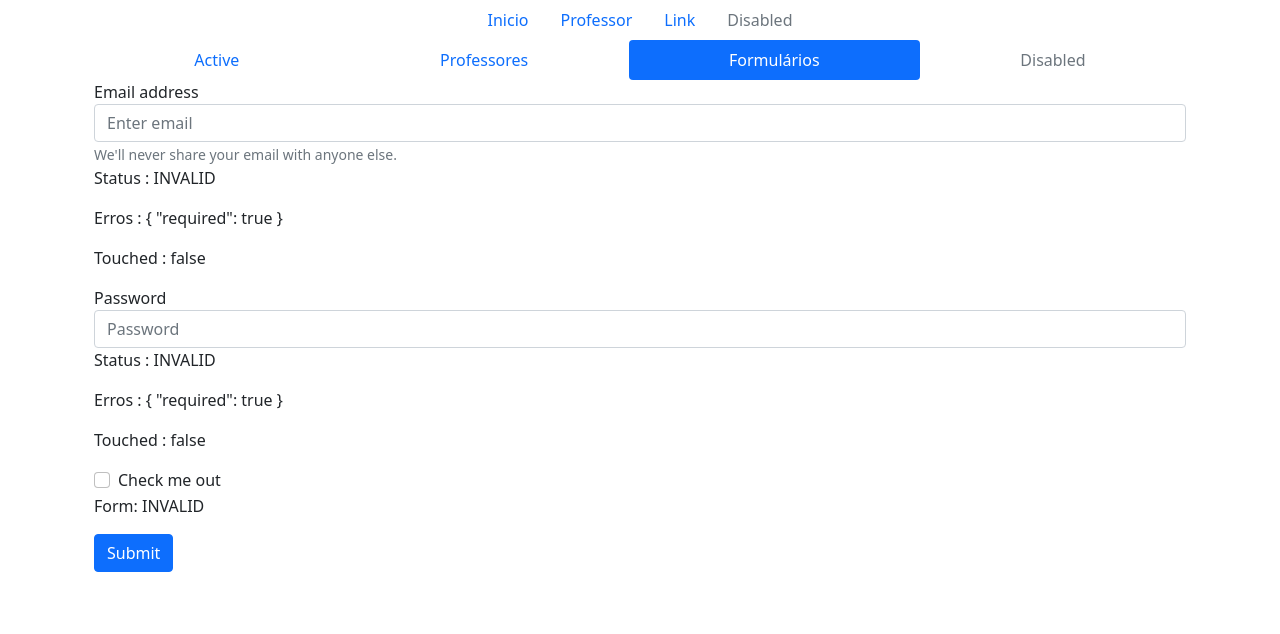
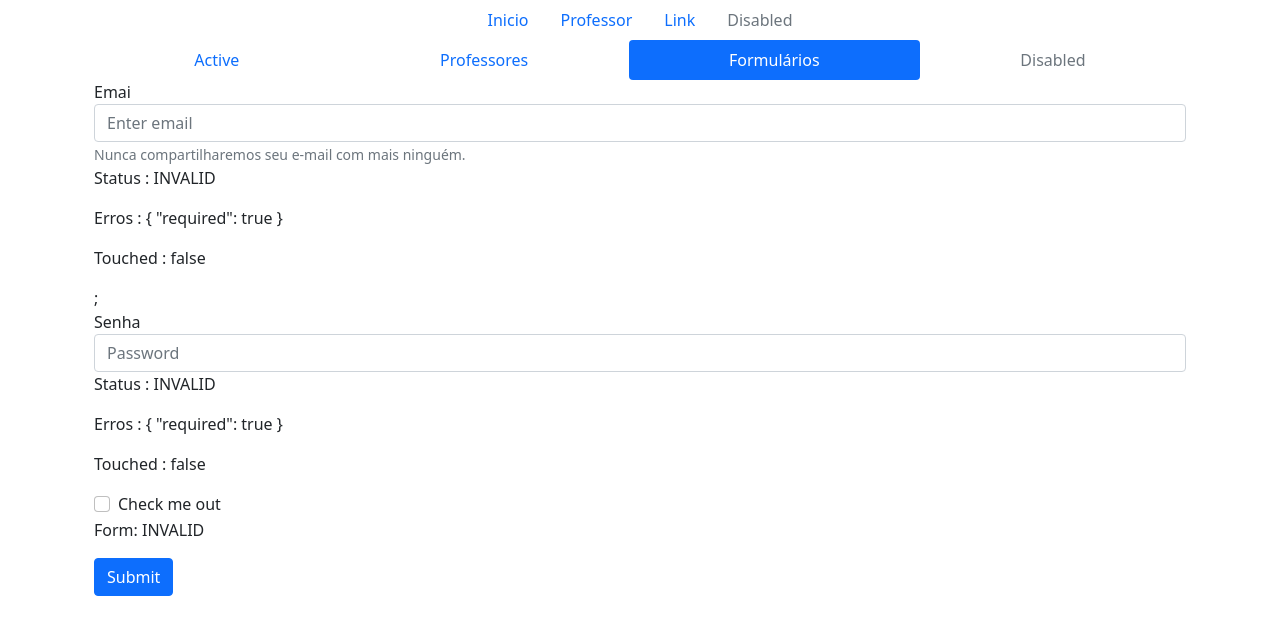
Before and after one commit to LineCaleffi/projeto-angular, an Angular app: page /formularios/reativo-form in a window 1280 px wide. Shown: the top 634 px of the page. Built offline with nearby package versions, Linux system fonts and the light colour scheme.

Commit message:
2504-atualizado

```diff
--- a/src/app/formularios/mostrar-mensagem/mostrar-mensagem.component.html
+++ b/src/app/formularios/mostrar-mensagem/mostrar-mensagem.component.html
@@ -0,0 +1,53 @@
+<div class="alert alert-danger" *ngIf="controles.status == 'INVALID' && controles.touched == true" role="alert">
+  Erro ao preencher o Email
+</div>
+
+<p>
+  Status : {{ controles.status }}
+</p>
+<p>
+  Erros : {{ controles.errors | json }}
+</p>
+<p>
+  Touched : {{ controles.touched  }}
+</p>
+
+<!-- reutilizando o component para não ficar repetindo códigos-->
+
+
+
+<!--
+  <div class="alert alert-danger" *ngIf="meuForm.controls['email'].status == 'INVALID' && meuForm.controls['email'].touched == true" role="alert">
+    Erro ao preencher o Email
+  </div>
+
+  <p>
+    Status : {{ meuForm.controls['email'].status }}
+  </p>
+  <p>
+    Erros : {{ meuForm.controls['email'].errors | json }}
+  </p>
+  <p>
+    Touched : {{ meuForm.controls['email'].touched  }}
+  </p>
+
+  <div class="alert alert-danger" *ngIf="meuForm.controls['password'].status == 'INVALID' && meuForm.controls['password'].touched == true" role="alert">
+    Erro ao preencher a senha
+  </div>
+
+  <p>
+    Status : {{ meuForm.controls['password'].status }}
+  </p>
+  <p>
+    Erros : {{ meuForm.controls['password'].errors | json }}
+  </p>
+  <p>
+    Touched : {{ meuForm.controls['password'].touched  }}
+  </p>
+-->
+
+
+<!--
+  div class="alert alert-danger" *ngIf="controles.status == 'INVALID' && controles.touched == true" role="alert"
+  Linha acima -> aparece uma mensagem de alerta quando o controle for invalido e quando o usuário sai do campo
+-->
--- a/src/app/formularios/mostrar-mensagem/mostrar-mensagem.component.ts
+++ b/src/app/formularios/mostrar-mensagem/mostrar-mensagem.component.ts
@@ -1,4 +1,5 @@
-import { Component, OnInit } from '@angular/core';
+import { Component, OnInit, Input } from '@angular/core';
+import { FormControl, FormGroup } from '@angular/forms';
 
 @Component({
   selector: 'app-mostrar-mensagem',
@@ -7,6 +8,9 @@ import { Component, OnInit } from '@angular/core';
 })
 export class MostrarMensagemComponent implements OnInit {
 
+  @Input()
+  controles : any;
+
   constructor() { }
 
   ngOnInit(): void {
--- a/src/app/formularios/reativo-form/reativo-form.component.html
+++ b/src/app/formularios/reativo-form/reativo-form.component.html
@@ -1,45 +1,19 @@
 <!-- Property  Binding -->
 <form [formGroup]="meuForm">
   <div class="form-group">
-    <label for="exampleInputEmail1">Email address</label>
+    <label for="exampleInputEmail1">Emai</label>
     <input type="email" class="form-control" formControlName="email" aria-describedby="emailHelp" placeholder="Enter email">
-    <small id="emailHelp" class="form-text text-muted">We'll never share your email with anyone else.</small>
+    <small id="emailHelp" class="form-text text-muted">Nunca compartilharemos seu e-mail com mais ninguém.</small>
   </div>
 
-  <div class="alert alert-danger" *ngIf="meuForm.controls['email'].status == 'INVALID' && meuForm.controls['email'].touched == true" role="alert">
-      Erro ao preencher o Email
-  </div>
-
-  <p>
-      Status : {{ meuForm.controls['email'].status }}
-  </p>
-  <p>
-      Erros : {{ meuForm.controls['email'].errors | json }}
-  </p>
-  <p>
-      Touched : {{ meuForm.controls['email'].touched  }}
-  </p>
-
-  <app-mostrar-mensagem></app-mostrar-mensagem>
+  <app-mostrar-mensagem [controles]="meuForm.controls['email']" ></app-mostrar-mensagem> ;
 
   <div class="form-group">
-    <label for="exampleInputPassword1">Password</label>
+    <label for="exampleInputPassword1">Senha</label>
     <input type="password" class="form-control" formControlName="password" placeholder="Password">
   </div>
 
-  <div class="alert alert-danger" *ngIf="meuForm.controls['password'].status == 'INVALID' && meuForm.controls['password'].touched == true" role="alert">
-      Erro ao preencher a senha
-  </div>
-
-  <p>
-      Status : {{ meuForm.controls['password'].status }}
-  </p>
-  <p>
-      Erros : {{ meuForm.controls['password'].errors | json }}
-  </p>
-  <p>
-      Touched : {{ meuForm.controls['password'].touched  }}
-  </p>
+  <app-mostrar-mensagem [controles]="meuForm.controls['password']" ></app-mostrar-mensagem>
 
   <div class="form-check">
     <input type="checkbox" class="form-check-input" id="exampleCheck1">
```
